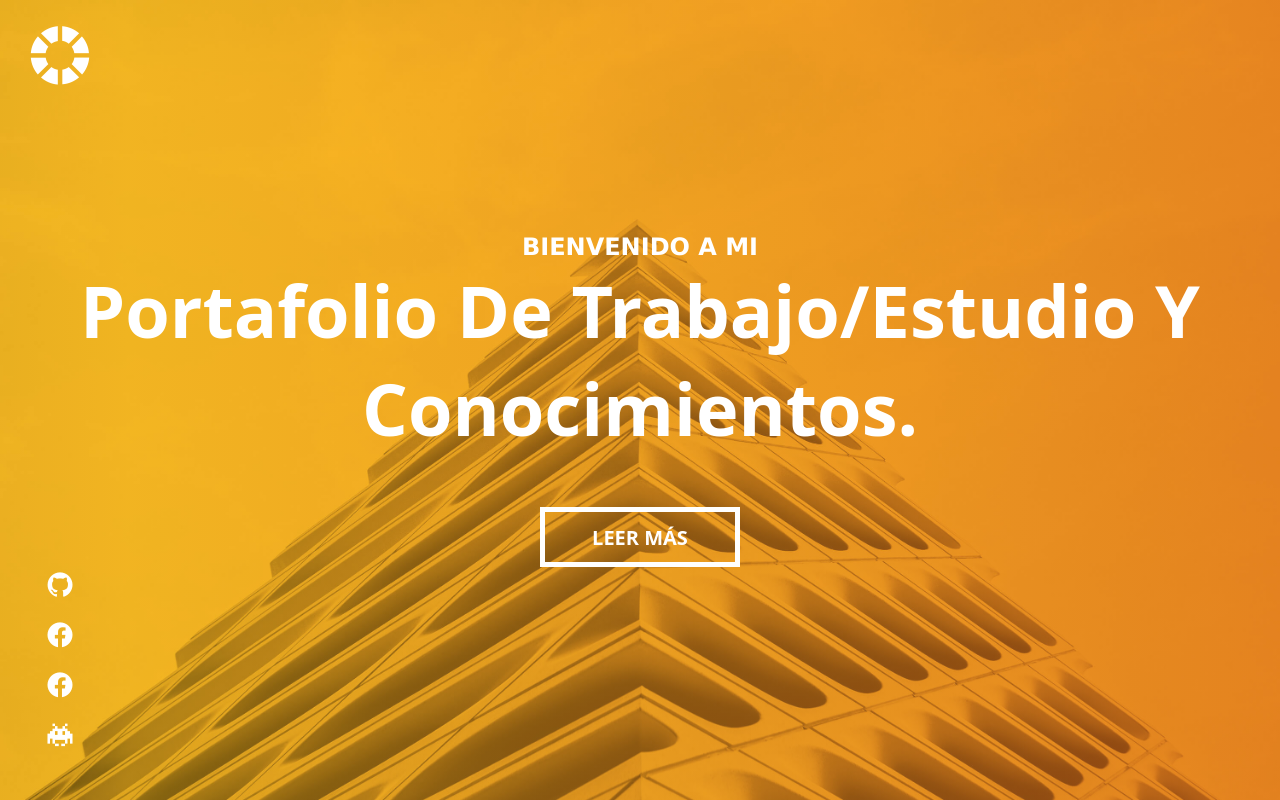
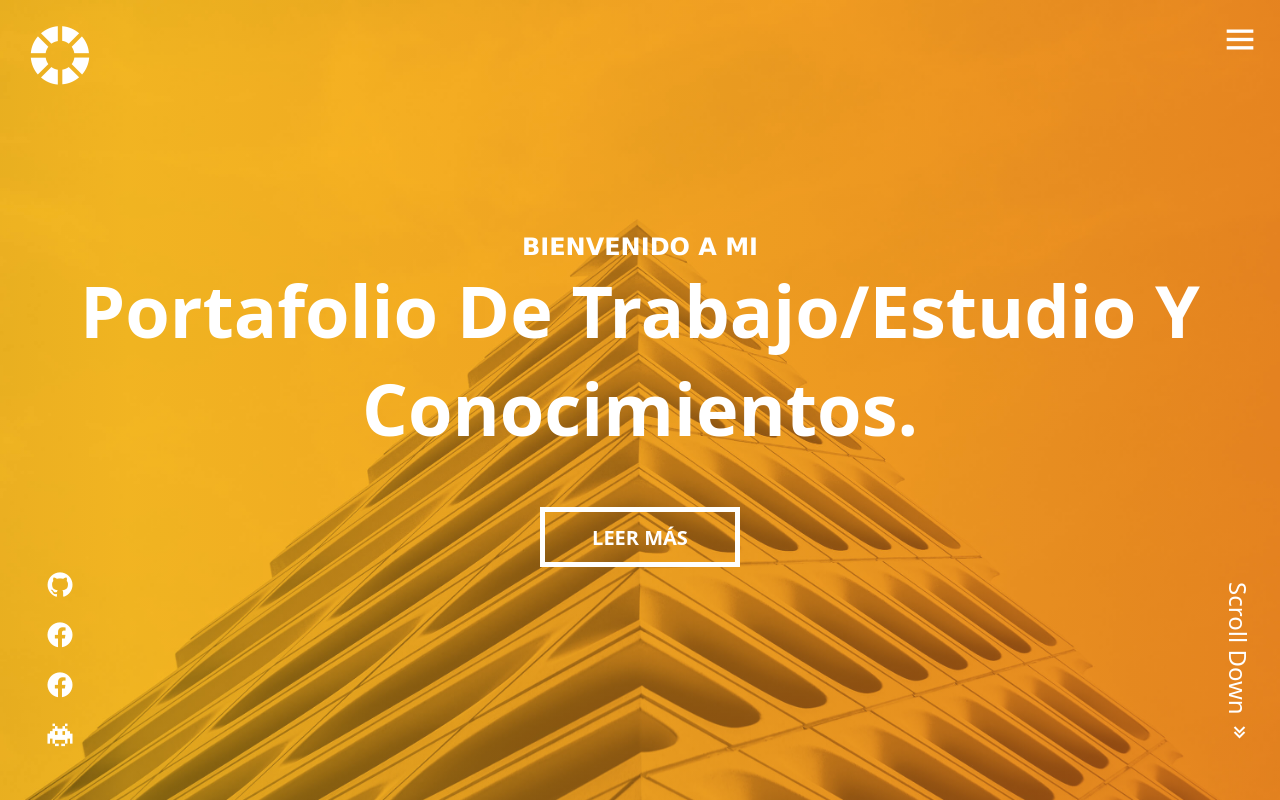
Before and after one commit to fbnjeje/PoorTafolio, a plain HTML site: page index.html in a window 1280 px wide. Drawn offline with nearby package versions, Linux system fonts and the light colour scheme.

Commit message:
add Hamburguer and Scroll down

```diff
--- a/css/style.css
+++ b/css/style.css
@@ -55,6 +55,26 @@
   padding-bottom: 0;
 }
 
+.containerHamburguer,
+.containerScrollDown {
+  position: absolute;
+  right: 0;
+  padding: 20px;
+  color: white;
+}
+
+.containerHamburguer .bx {
+  font-size: 5vh;
+}
+
+.containerScrollDown {
+  bottom: 0;
+  transform: rotate(90deg);
+  margin-right: -60px;
+  margin-bottom: 100px;
+  font-size: 3vh;
+  text-align: center;
+}
 .parent {
   background-image: linear-gradient(
       90deg,
--- a/index.html
+++ b/index.html
@@ -21,9 +21,17 @@
         <a href="" class="logoBegin"><i class='bx bxs-color'></i></a>
     </header>
 
+    <section class="containerHamburguer">
+        <article class="hamburguer">
+            <i class='bx bx-menu'></i>
+        </article>
+    </section>
 
-
-
+    <section class="containerScrollDown">
+        <article>
+            <p>Scroll Down <i class='bx bx-chevrons-right'></i></i></p>
+        </article>
+    </section>
 
     <main>
         <section class="parent">
```
